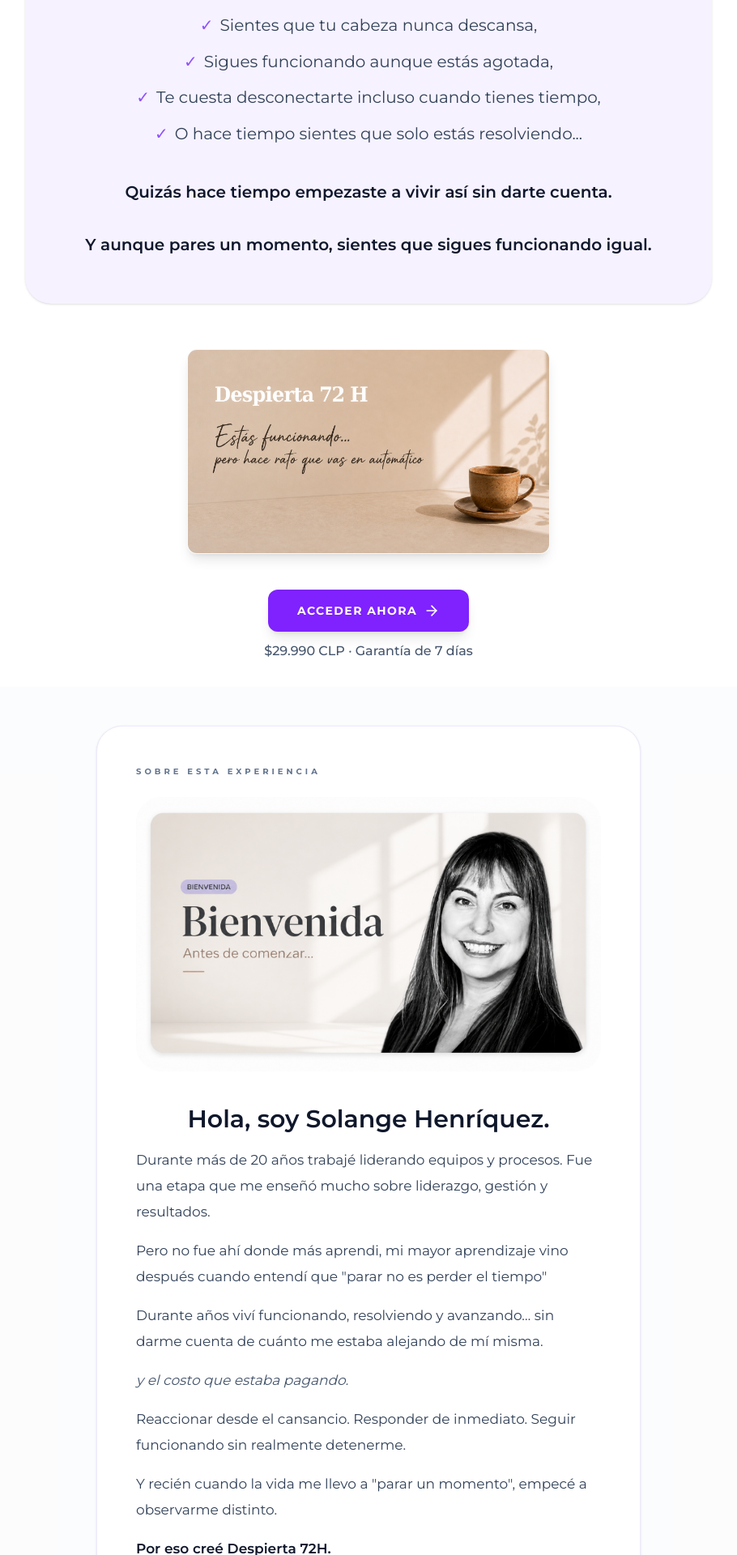
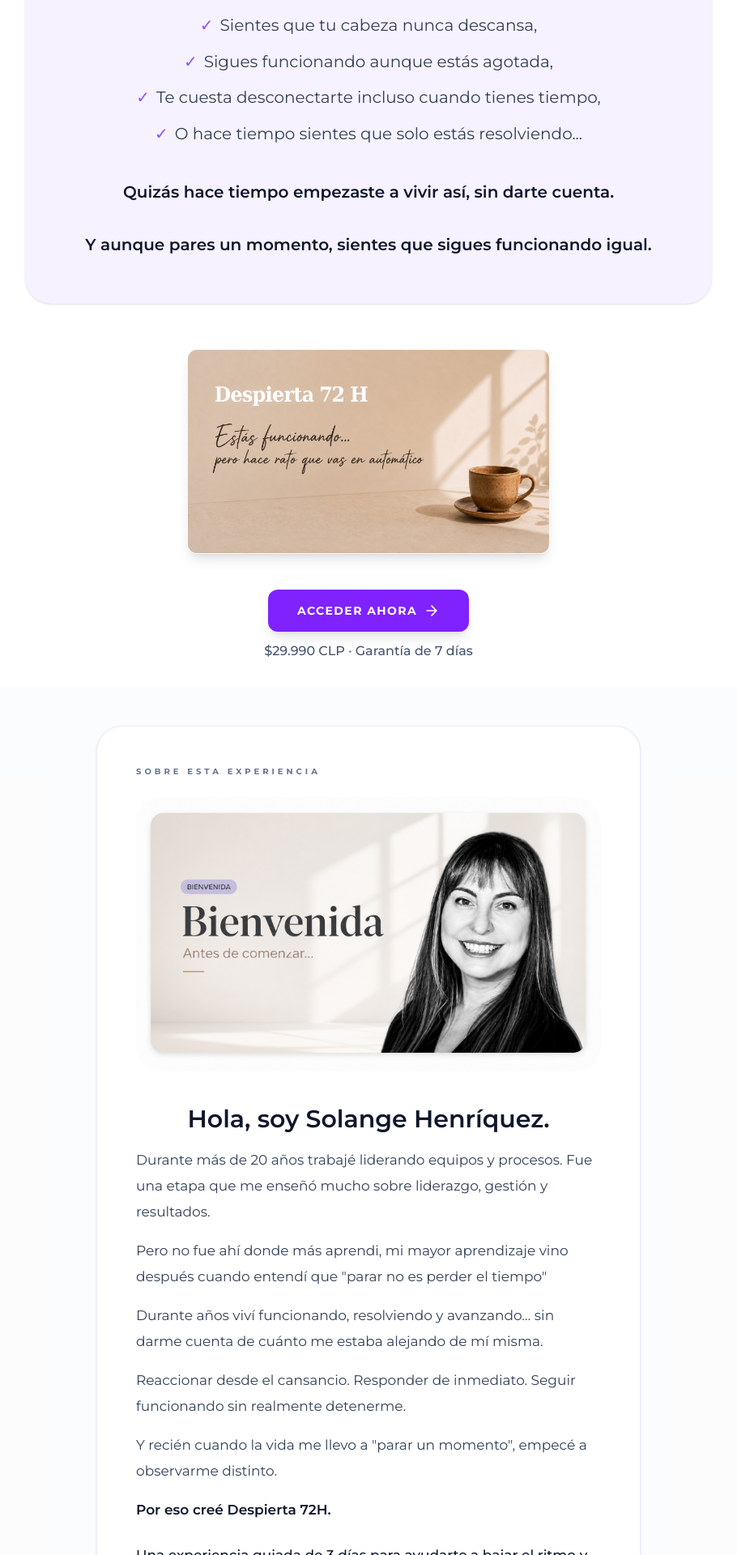
Before and after one commit to cursossolange/despierta-72h, a React (Vite) app: page / in a window 1280 px wide. Shown: the part 823-2743 px from the top of the page at 81% size, without its empty margins (185-1095 px from the left). Built offline with nearby package versions, Linux system fonts and the light colour scheme; no server answers.

Commit message:
Update LandingPage.tsx

```diff
--- a/src/components/LandingPage.tsx
+++ b/src/components/LandingPage.tsx
@@ -205,7 +205,7 @@ Una experiencia guiada de 3 días para mujeres que sienten que hace tiempo viven
   </div>
 
 <p className="mt-10 text-base md:text-xl font-semibold text-slate-900 leading-relaxed">
- Quizás hace tiempo empezaste a vivir así sin darte cuenta.
+ Quizás hace tiempo empezaste a vivir así, sin darte cuenta.
   <br /><br />
  Y aunque pares un momento, sientes que sigues funcionando igual.
 </p>
@@ -278,10 +278,6 @@ Una experiencia guiada de 3 días para mujeres que sienten que hace tiempo viven
 <p>
   Durante años viví funcionando, resolviendo y avanzando…
   sin darme cuenta de cuánto me estaba alejando de mí misma.
-</p>
-
-<p className="italic text-slate-600">
-  y el costo que estaba pagando.
 </p>
 
 <p>
```
